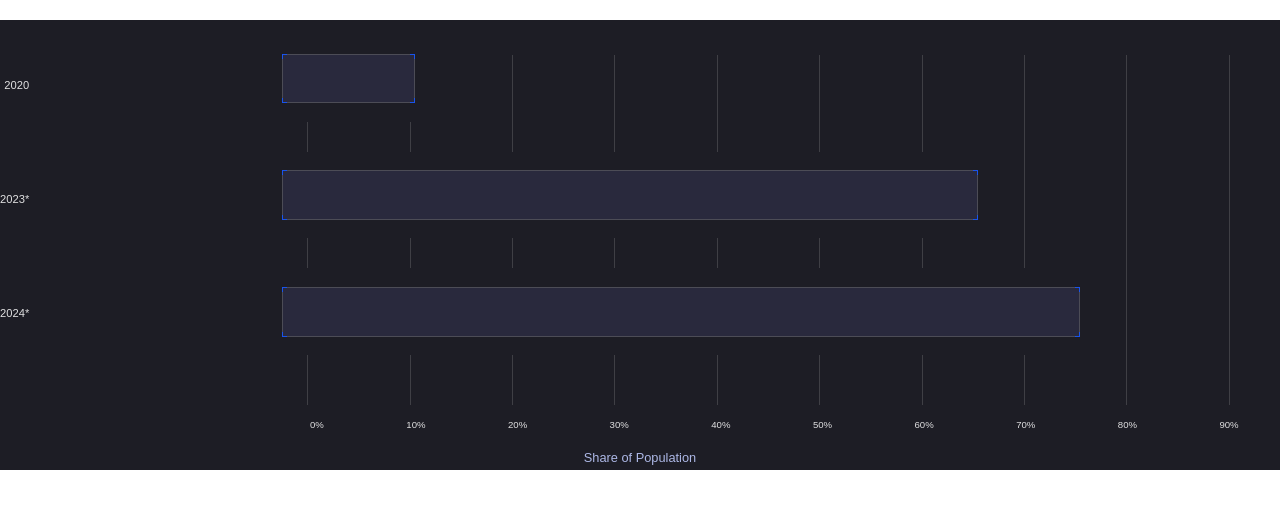
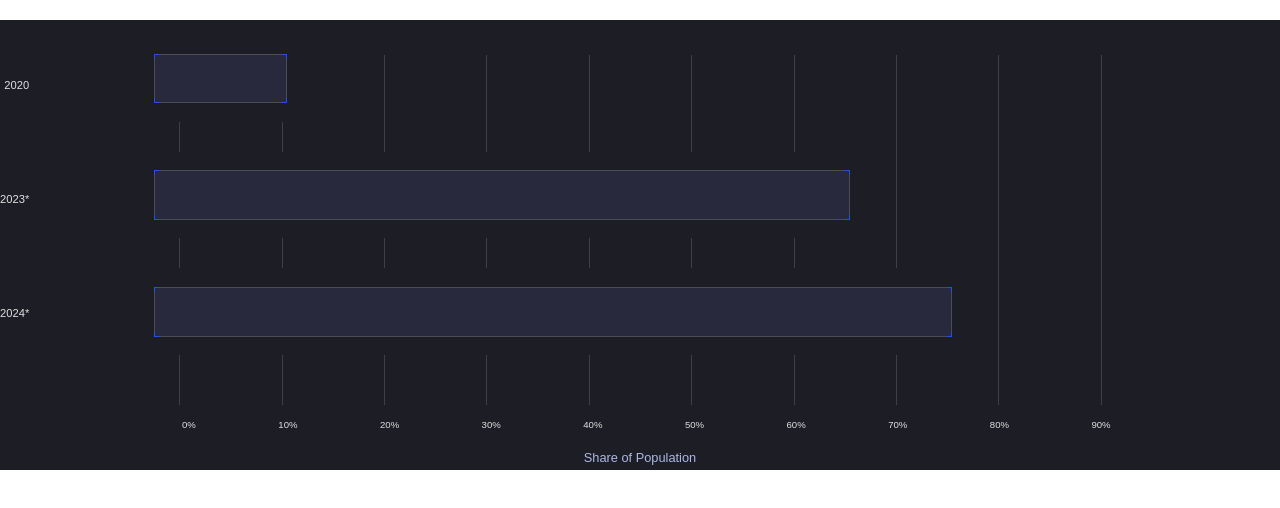
Before and after one commit to ShafeequrRehman/share-of-population, a plain HTML site: page index.html in a window 1280 px wide. Drawn offline with Linux system fonts and the light colour scheme.

Commit message:
Update index.html

```diff
--- a/index.html
+++ b/index.html
@@ -79,7 +79,7 @@
       /* top: 0px; */
       /* background-color: green; */
       bottom: 0;
-      left: 21%;
+      left: 11%;
       max-width: 100%;
       display: flex;
       justify-content: space-around;
@@ -95,7 +95,7 @@
       align-items: flex-start;
       max-width: 80%;
       /* background-color: yellow; */
-      margin-left: 10%;
+      margin-left: 0%;
       height: 100%;
     }
 .barmain{
@@ -172,7 +172,7 @@
     .grid-line {
       position: absolute;
       top: 35px;
-      margin-left: 16%;
+      margin-left: 6%;
       height: calc(100% - 60px); /* Match chart container height */
       width: 0.5px;
       background-color: #afafaf3b;
```
